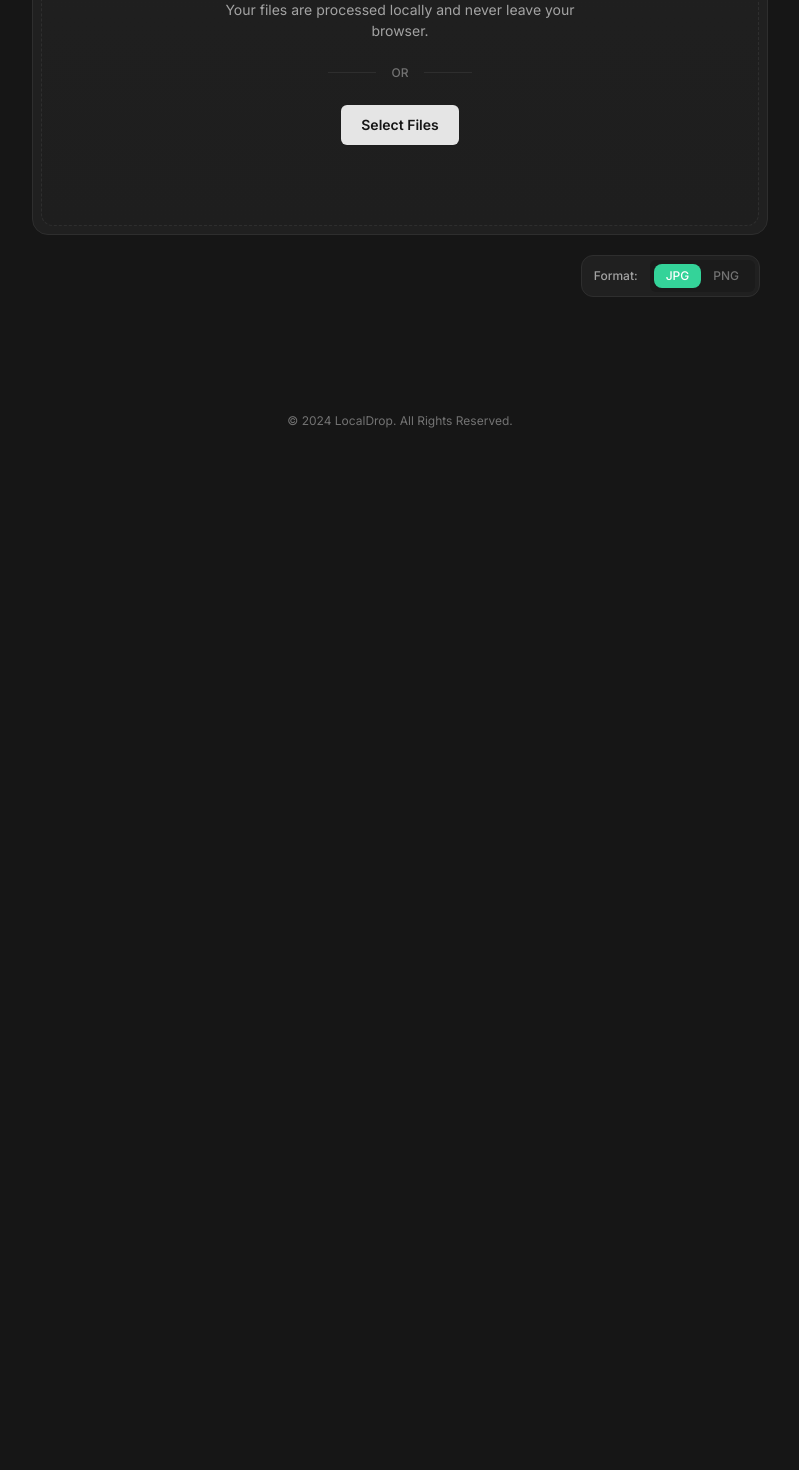
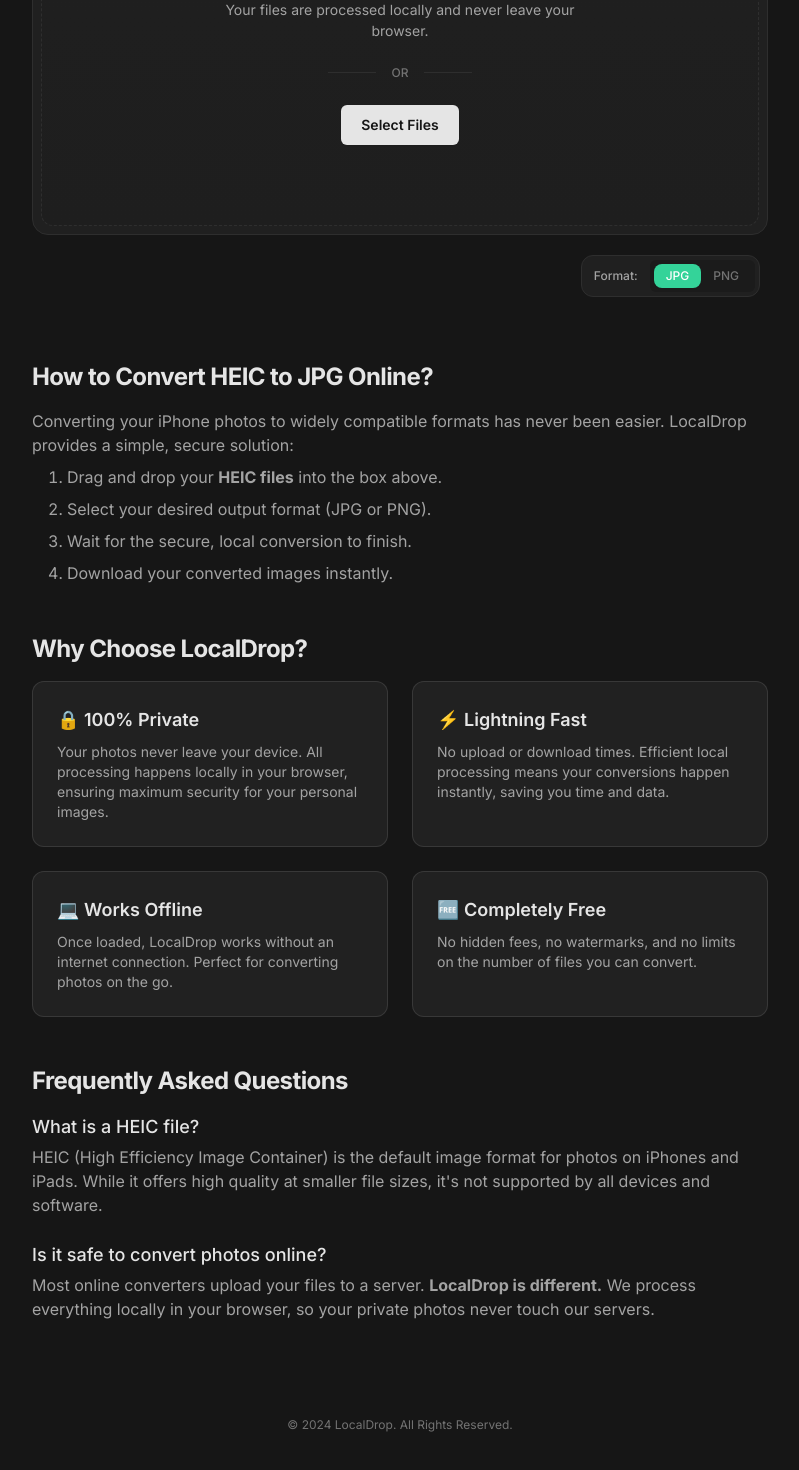
Before and after one commit to ntempus/localdrop, a Next.js app: page / in a window 1280 px wide. Shown: the part 514-1984 px from the top of the page, without its empty margins (240-1039 px from the left). Before the commit the page ends 995 px from the top, so only its background shows below. Built offline with nearby package versions, Linux system fonts and the light colour scheme.

Commit message:
feat: Update SEO metadata, add structured data and content, and migrate domain to jaid.dev.

```diff
--- a/src/app/layout.tsx
+++ b/src/app/layout.tsx
@@ -10,8 +10,11 @@
 
 export const metadata: Metadata = {
   metadataBase: new URL('https://localdrop.jaid.dev'),
-  title: 'LocalDrop | Secure, Free & Private HEIC to JPG Converter',
-  description: 'The fastest way to convert HEIC to JPG in your browser. No server uploads, offline capable, and 100% private. Convert for Free.',
+  title: {
+    default: 'LocalDrop | Free Online HEIC to JPG Converter - Secure & Fast',
+    template: '%s | LocalDrop'
+  },
+  description: 'Convert HEIC to JPG/PNG online for free. No file limits, no server uploads. Secure, private, and works offline in your browser.',
   openGraph: {
     title: 'LocalDrop | Secure, Free & Private HEIC to JPG Converter',
     description: 'The fastest way to convert HEIC to JPG in your browser. No server uploads, offline capable, and 100% private. Convert for Free.',
--- a/src/app/page.tsx
+++ b/src/app/page.tsx
@@ -3,14 +3,34 @@
 import Converter from "@/components/Converter";
 
 export const metadata: Metadata = {
-  title: "LocalDrop - Convert HEIC to JPG. Offline. Private. Free.",
-  description: "Your photos never leave your browser. The only converter that doesn't track you.",
-  keywords: ["HEIC to JPG converter", "Free offline converter", "iPhone photo converter", "HEIC converter", "privacy-first converter"],
+  title: "Free HEIC to JPG Converter - Online, Secure & Fast | LocalDrop",
+  description: "Convert HEIC photos to JPG/PNG instantly in your browser. Free, private, and works offline. The best online tool for iPhone image conversion.",
+  keywords: ["HEIC to JPG", "convert HEIC to JPG", "HEIC converter online", "free HEIC converter", "iPhone photo converter", "HEIC to PNG", "secure image converter"],
 };
 
 export default function Home() {
+  const jsonLd = {
+    '@context': 'https://schema.org',
+    '@type': 'SoftwareApplication',
+    name: 'LocalDrop',
+    applicationCategory: 'MultimediaApplication',
+    operatingSystem: 'Any',
+    offers: {
+      '@type': 'Offer',
+      price: '0',
+      priceCurrency: 'USD',
+    },
+    description: 'Free online HEIC to JPG converter. Secure, private, and offline capable.',
+    featureList: 'Offline conversion, Privacy-focused, Batch processing, Drag and drop',
+    screenshot: 'https://localdrop.jaid.dev/og-image.png',
+  };
+
   return (
     <div className="relative flex min-h-screen w-full flex-col overflow-x-hidden bg-background-dark">
+      <script
+        type="application/ld+json"
+        dangerouslySetInnerHTML={{ __html: JSON.stringify(jsonLd) }}
+      />
       <div className="flex h-full grow flex-col">
         <div className="px-4 md:px-10 lg:px-20 xl:px-40 flex flex-1 justify-center py-5">
           <div className="flex flex-col w-full max-w-3xl flex-1">
@@ -29,7 +49,7 @@
               <div className="flex flex-wrap justify-between gap-3 pt-12 pb-6">
                 <div className="flex flex-col gap-3 w-full text-center">
                   <h1 className="text-text-primary-dark text-4xl md:text-5xl font-bold leading-tight tracking-tighter">
-                    HEIC Converter
+                    Free Online HEIC to JPG Converter
                   </h1>
                   <p className="text-base md:text-lg font-normal leading-normal max-w-lg mx-auto text-text-secondary-dark">
                     Privacy first. Convert your HEIC images to JPG or PNG securely on your device. No uploads, ever.
@@ -38,9 +58,61 @@
               </div>
 
               {/* Converter Component */}
-              <div className="mt-8">
+              <div className="mt-8 mb-16">
                 <Converter />
               </div>
+
+              {/* SEO Content Sections */}
+              <section className="space-y-12 text-text-primary-dark">
+                <article className="space-y-4">
+                  <h2 className="text-2xl font-bold tracking-tight">How to Convert HEIC to JPG Online?</h2>
+                  <div className="text-text-secondary-dark space-y-2">
+                    <p>Converting your iPhone photos to widely compatible formats has never been easier. LocalDrop provides a simple, secure solution:</p>
+                    <ol className="list-decimal list-inside space-y-2 ml-4">
+                      <li>Drag and drop your <strong>HEIC files</strong> into the box above.</li>
+                      <li>Select your desired output format (JPG or PNG).</li>
+                      <li>Wait for the secure, local conversion to finish.</li>
+                      <li>Download your converted images instantly.</li>
+                    </ol>
+                  </div>
+                </article>
+
+                <article className="space-y-4">
+                  <h2 className="text-2xl font-bold tracking-tight">Why Choose LocalDrop?</h2>
+                  <div className="grid md:grid-cols-2 gap-6">
+                    <div className="bg-white/5 p-6 rounded-lg border border-white/10">
+                      <h3 className="text-lg font-semibold mb-2">🔒 100% Private</h3>
+                      <p className="text-text-secondary-dark text-sm">Your photos never leave your device. All processing happens locally in your browser, ensuring maximum security for your personal images.</p>
+                    </div>
+                    <div className="bg-white/5 p-6 rounded-lg border border-white/10">
+                      <h3 className="text-lg font-semibold mb-2">⚡ Lightning Fast</h3>
+                      <p className="text-text-secondary-dark text-sm">No upload or download times. Efficient local processing means your conversions happen instantly, saving you time and data.</p>
+                    </div>
+                    <div className="bg-white/5 p-6 rounded-lg border border-white/10">
+                      <h3 className="text-lg font-semibold mb-2">💻 Works Offline</h3>
+                      <p className="text-text-secondary-dark text-sm">Once loaded, LocalDrop works without an internet connection. Perfect for converting photos on the go.</p>
+                    </div>
+                    <div className="bg-white/5 p-6 rounded-lg border border-white/10">
+                      <h3 className="text-lg font-semibold mb-2">🆓 Completely Free</h3>
+                      <p className="text-text-secondary-dark text-sm">No hidden fees, no watermarks, and no limits on the number of files you can convert.</p>
+                    </div>
+                  </div>
+                </article>
+
+                <article className="space-y-4">
+                  <h2 className="text-2xl font-bold tracking-tight">Frequently Asked Questions</h2>
+                  <div className="space-y-6">
+                    <div>
+                      <h3 className="text-lg font-medium mb-1">What is a HEIC file?</h3>
+                      <p className="text-text-secondary-dark">HEIC (High Efficiency Image Container) is the default image format for photos on iPhones and iPads. While it offers high quality at smaller file sizes, it's not supported by all devices and software.</p>
+                    </div>
+                    <div>
+                      <h3 className="text-lg font-medium mb-1">Is it safe to convert photos online?</h3>
+                      <p className="text-text-secondary-dark">Most online converters upload your files to a server. <strong>LocalDrop is different.</strong> We process everything locally in your browser, so your private photos never touch our servers.</p>
+                    </div>
+                  </div>
+                </article>
+              </section>
             </main>
 
             {/* Footer */}
--- a/src/app/robots.ts
+++ b/src/app/robots.ts
@@ -6,6 +6,6 @@
             userAgent: '*',
             allow: '/',
         },
-        sitemap: 'https://localdrop.vercel.app/sitemap.xml',
+        sitemap: 'https://localdrop.jaid.dev/sitemap.xml',
     };
 }
--- a/src/app/sitemap.ts
+++ b/src/app/sitemap.ts
@@ -3,7 +3,7 @@
 export default function sitemap(): MetadataRoute.Sitemap {
     return [
         {
-            url: 'https://localdrop.vercel.app',
+            url: 'https://localdrop.jaid.dev',
             lastModified: new Date(),
             changeFrequency: 'monthly',
             priority: 1,
```
